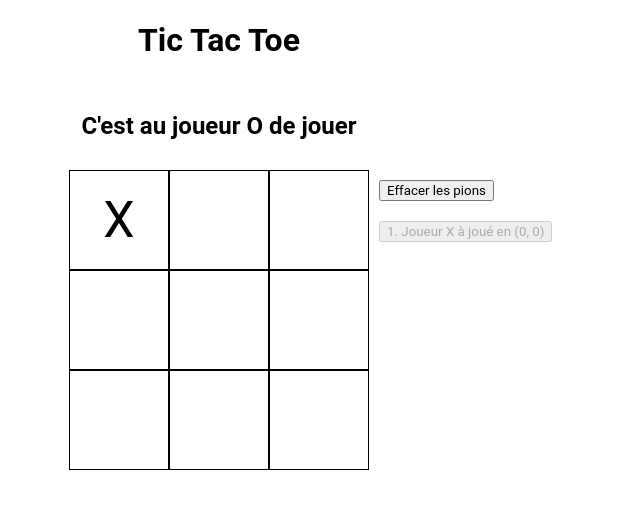
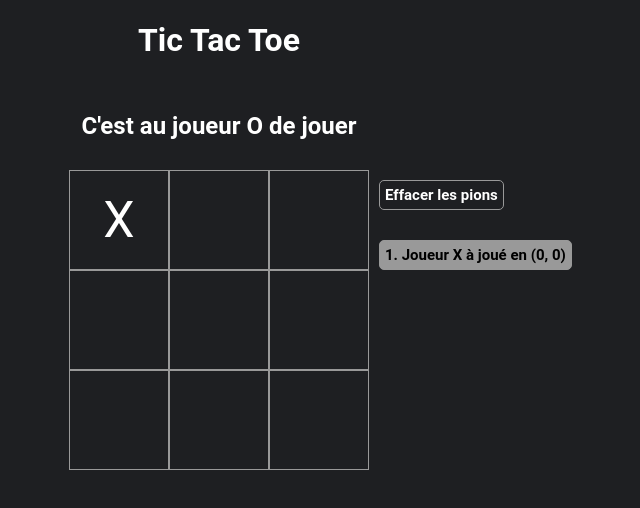
Before and after one commit to Francois389/Svelte-tic-tac-toe, a SvelteKit app: page / in a window 1280 px wide. Both pictures are taken after a click on the button 540 px from the left and 219 px from the top of the page. Shown: the top 508 px of the page, without its empty margins (421-1061 px from the left). Built offline with nearby package versions, Linux system fonts and the light colour scheme.

Commit message:
💄 Meilleur UI
Mise à jour de l'ui pour plus de style

```diff
--- a/src/routes/+page.svelte
+++ b/src/routes/+page.svelte
@@ -68,13 +68,11 @@
             </button>
             <div class="timeTravel">
                 {#each gameHistory as pastGame, i}
-                    <div>
-                        <button on:click={() => handleTravelTime(pastGame, i)}
-                                class="{i === gameHistory.length - 1 ? 'disabled' : ''}"
-                                disabled={i === gameHistory.length - 1}>
-                            {i + 1}. Joueur {pastGame.currentPlayer} à joué en ({pastGame.ligne}, {pastGame.colonne})
-                        </button>
-                    </div>
+                    <button on:click={() => handleTravelTime(pastGame, i)}
+                            class="{i === gameHistory.length - 1 ? 'disabled' : ''}"
+                            disabled={i === gameHistory.length - 1}>
+                        {i + 1}. Joueur {pastGame.currentPlayer} à joué en ({pastGame.ligne}, {pastGame.colonne})
+                    </button>
                 {/each}
             </div>
         </div>
--- a/src/routes/css/board.css
+++ b/src/routes/css/board.css
@@ -9,7 +9,7 @@
 }
 
 .cellule {
-    border: solid #000 1px;
+    border: solid #999 1px;
     width: 100px;
     height: 100px;
     display: flex;
@@ -19,7 +19,11 @@
     background-color: transparent;
 }
 
-.cellule.wining {
+.content {
+    color: white;
+}
+
+.cellule.wining > .content {
     color: green;
     animation-name: fade;
     animation-duration: 1.5s;
--- a/src/routes/css/style.css
+++ b/src/routes/css/style.css
@@ -4,6 +4,8 @@
 
 body {
     text-align: center;
+    background-color: #1e1f22;
+    color: white;
 }
 
 .app {
@@ -18,7 +20,6 @@ body {
 .playingArea {
     display: flex;
     flex-direction: row;
-
     margin-top: 10px;
 }
 
@@ -27,7 +28,7 @@ body {
     display: flex;
     flex-direction: column;
     align-items: start;
-    width: 180px;
+    width: 250px;
 }
 
 .timeTravel {
@@ -35,3 +36,26 @@ body {
     flex-direction: column;
     margin-top: 20px;
 }
+
+.timeTravel > button, .reset {
+    background-color: #1e1f22;
+    border: 1px solid #999;
+    border-radius: 5px;
+    color: white;
+    cursor: pointer;
+    font-size: 15px;
+    font-weight: bold;
+    margin-bottom: 10px;
+    padding: 5px;
+}
+
+.timeTravel > button:hover, .reset:hover {
+    background-color: #999;
+    color: black;
+}
+
+.timeTravel > button.disabled {
+    background-color: #999;
+    color: black;
+    cursor: not-allowed;
+}
```
